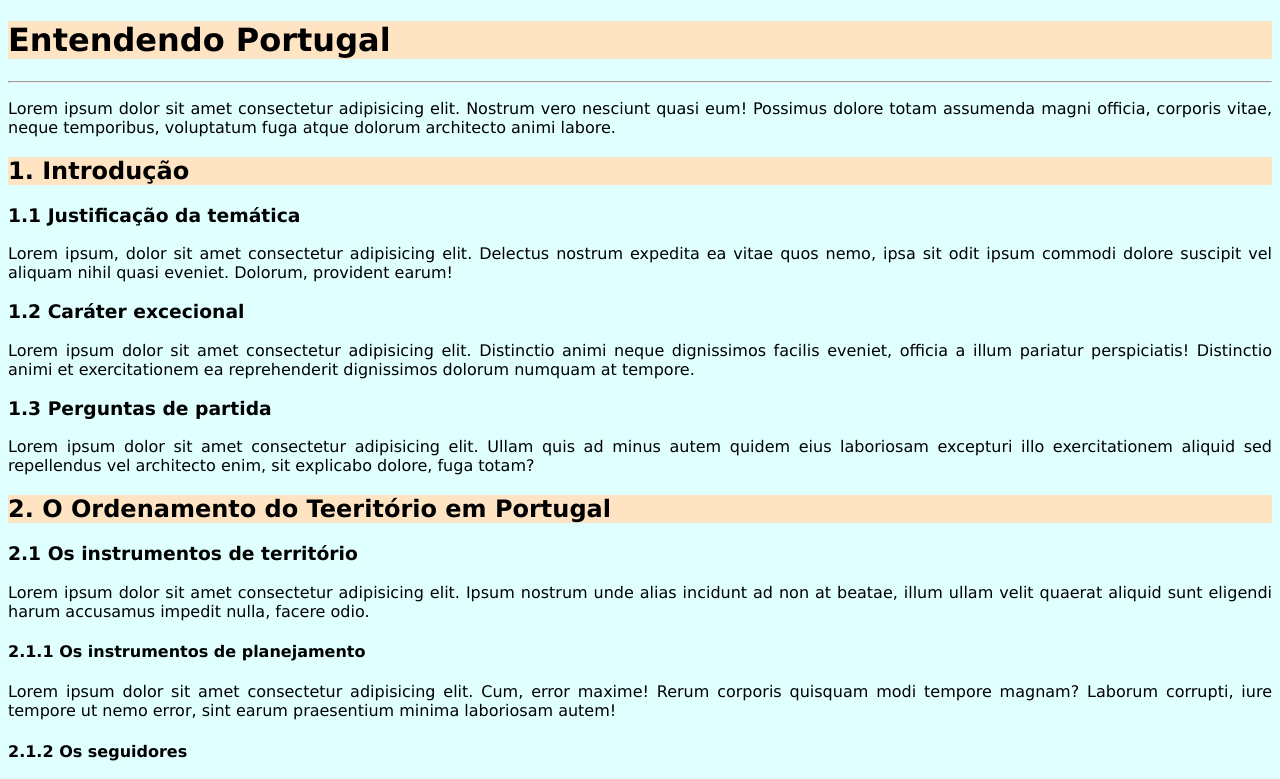
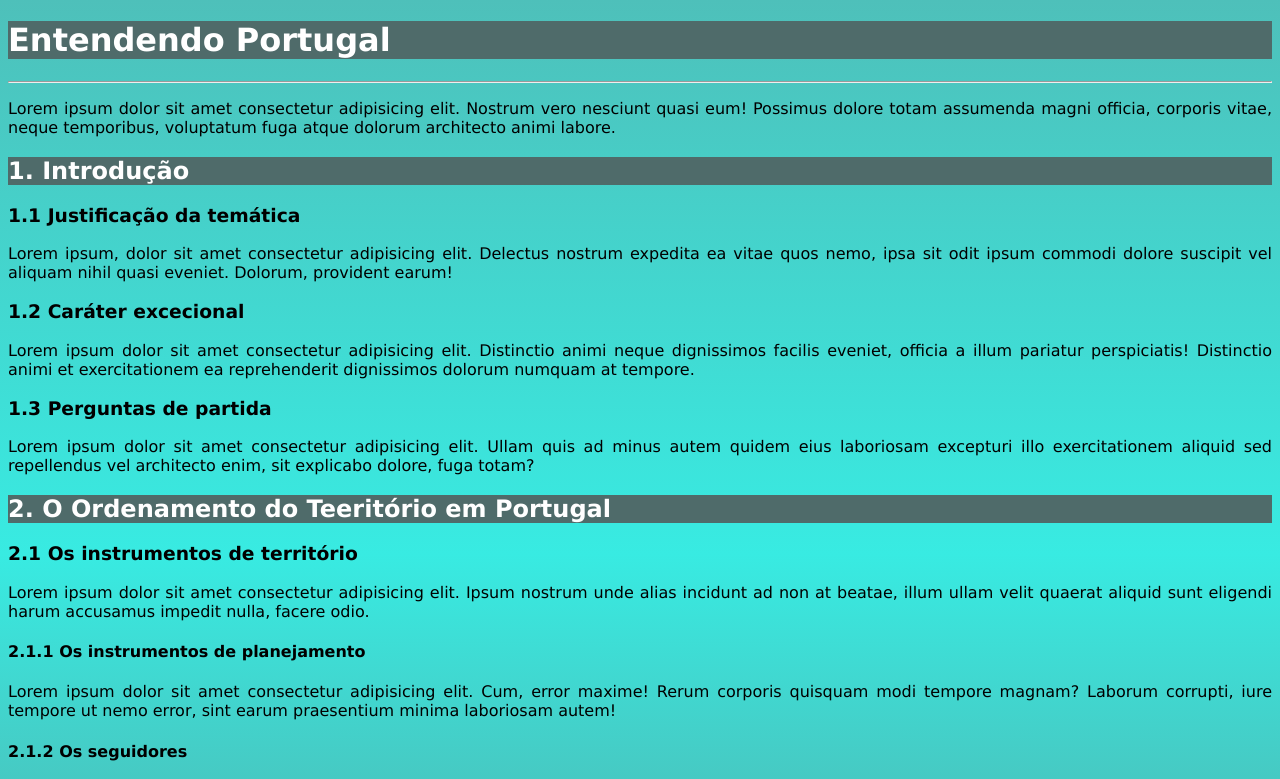
Before and after one commit to Lukazz69/html, a plain HTML site: page pag002.html in a window 1280 px wide. Shown: the top 779 px of the page. Drawn offline with Linux system fonts and the light colour scheme.

Commit message:
quarto commit

```diff
--- a/style.css
+++ b/style.css
@@ -1,21 +1,21 @@
 @charset "UTF-8";
 
 body {
-    background-color: lightcyan;
+    background-image: linear-gradient(to bottom, #4EC0BA, #38EBE2, #5B9996);
     font-family: Verdana, Geneva, Tahoma, sans-serif;
     font-size: 16px;
     text-align: justify;
 }
 
 h1 {
-    color:black;
-    background-color: bisque;
+    color:white;
+    background-color: #4F6B6A;
 
 }
 
 h2 {
-    color: black;
-    background-color: bisque;
+    color: white;
+    background-color: #4F6B6A;
 }
 
 p{
```
Also changed, not shown: index.html (+3 -0 lines).
